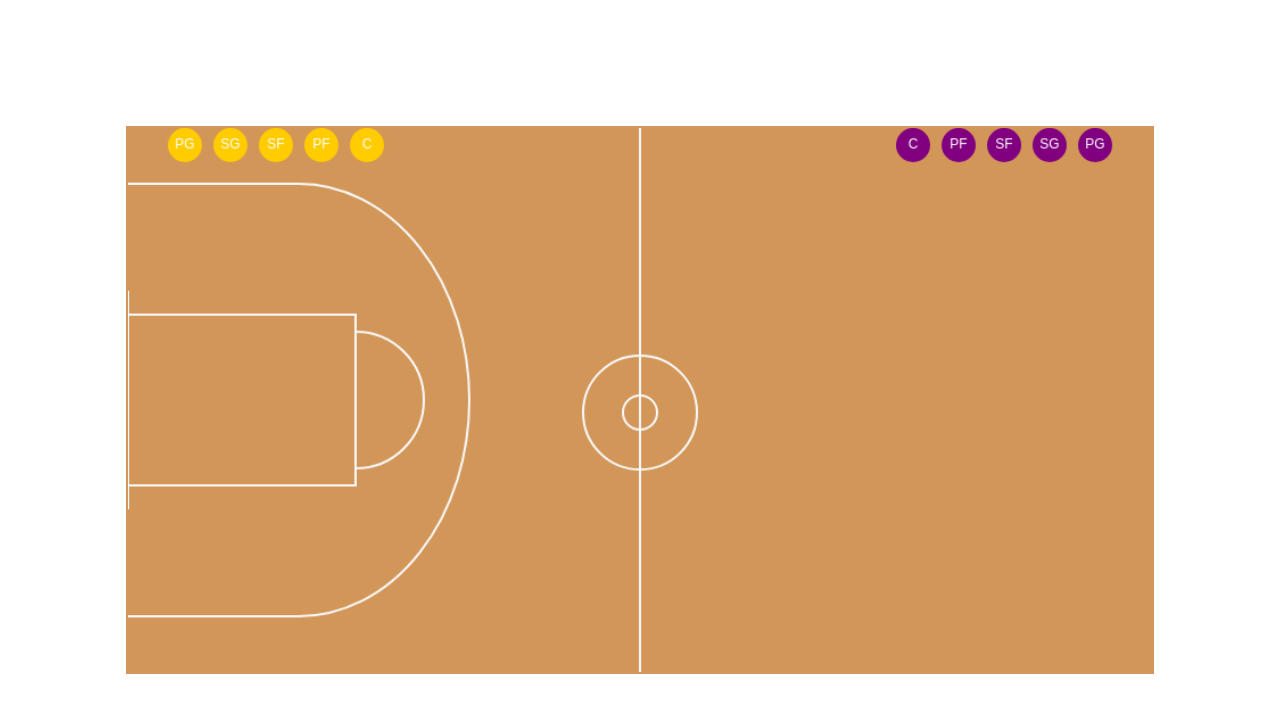
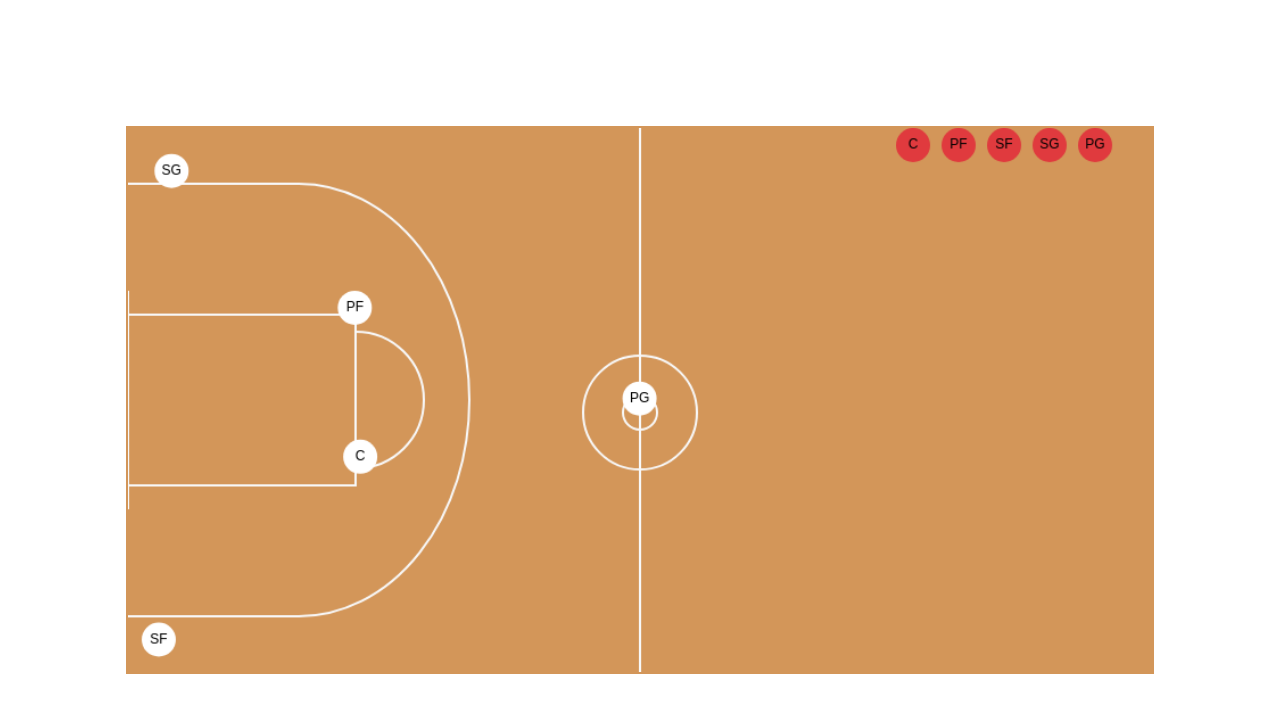
Before and after one commit to brianiruka/hoops_sim, a plain HTML site: page index.html in a window 1280 px wide. Drawn offline with Linux system fonts and the light colour scheme.

Commit message:
add court zones, add collision physics, update play and physics rules

```diff
--- /dev/null
+++ b/collisions.js
@@ -0,0 +1,33 @@
+        // Check if two players collide
+        function playersCollide(player1, player2) {
+            const distance = Math.sqrt(
+                (player1.x - player2.x) ** 2 + (player1.y - player2.y) ** 2
+            );
+
+            return distance < 30; // Adjust the collision threshold as needed
+        }
+
+        // Handle collisions between players
+        function handleCollisions() {
+            for (let i = 0; i < players.length; i++) {
+                for (let j = i + 1; j < players.length; j++) {
+                    const player1 = players[i];
+                    const player2 = players[j];
+
+                    if (playersCollide(player1, player2)) {
+                        // Adjust player positions based on collision
+                        const dx = player2.x - player1.x;
+                        const dy = player2.y - player1.y;
+                        const angle = Math.atan2(dy, dx);
+                        const distance = Math.sqrt(dx ** 2 + dy ** 2);
+                        const overlap = 30 - distance;
+
+                        player1.x -= overlap * Math.cos(angle);
+                        player1.y -= overlap * Math.sin(angle);
+
+                        player2.x += overlap * Math.cos(angle);
+                        player2.y += overlap * Math.sin(angle);
+                    }
+                }
+            }
+        }
--- a/court.js
+++ b/court.js
@@ -1,5 +1,68 @@
  canvas = document.getElementById("basketballCourt");
  ctx = canvas.getContext("2d");
+
+ const courtZones = {
+     centerCircle: {
+         x: 450,
+         y: 239
+     },
+     leftBottomCorner: {
+         x: 26,
+         y: 450
+     },
+     leftTopCorner: {
+         x: 37,
+         y: 37
+     },
+     leftBottomLowPost: {
+         x: 37,
+         y: 336
+     },
+     leftTopLowPost: {
+         x: 37,
+         y: 139
+     },
+     leftRestrictedArea: {
+         x: 37,
+         y: 230
+     },
+     leftBottomWing: {
+         x: 220,
+         y: 430
+     },
+     leftTopWing: {
+         x: 220,
+         y: 30
+     },
+     leftBottomElbow: {
+         x: 200,
+         y: 316
+     },
+     leftTopElbow: {
+         x: 200,
+         y: 158
+     },
+     leftTopOfKey: {
+         x: 268,
+         y: 238
+     },
+     leftLane: {
+         x: 130,
+         y: 240
+     },
+     leftTopTPL: {
+         x: 300,
+         y: 121
+     },
+     leftCenterTPL: {
+         x: 325,
+         y: 235
+     },
+     leftLaneTPL: {
+         x: 304,
+         y: 345
+     },
+ };
 
  function drawCourt() {
      // Draw basketball court
@@ -37,6 +100,15 @@
 
      // Draw mirrored version of the key on the other end of the court
      drawMirroredKey(450, canvas.height / 2, 30, 190, 2); // Adjust the dimensions as needed
+
+     // Draw transparent squares for each court zone
+     //  for (const zone in courtZones) {
+     //      if (courtZones.hasOwnProperty(zone)) {
+     //          const coordinates = courtZones[zone];
+     //          drawTransparentSquare(coordinates.x, coordinates.y, 50); // Adjust the size as needed
+     //      }
+     //  }
+ }
 
  // Function to draw a mirrored version of the key
  function drawMirroredKey(x, y, width, height, lineWidth) {
@@ -80,4 +152,15 @@
      ctx.stroke();
      ctx.closePath();
  }
- };
+
+
+
+ // Function to draw a transparent square
+ function drawTransparentSquare(x, y, size) {
+     ctx.beginPath();
+     ctx.globalAlpha = 0.5; // Set transparency level (0 = fully transparent, 1 = fully opaque)
+     ctx.fillStyle = "blue"; // Set the color of the square
+     ctx.fillRect(x - size / 2, y - size / 2, size, size);
+     ctx.globalAlpha = 1; // Reset transparency to default
+     ctx.closePath();
+ }
--- a/index.html
+++ b/index.html
@@ -24,15 +24,20 @@
       height="478"
       style="width: 80%"
     ></canvas>
+    <div id="zoneInfo"></div>
+
     <script src="court.js" defer></script>
     <script src="players.js" defer></script>
     <script src="movement.js" defer></script>
+    <script src="plays.js" defer></script>
+    <script src="collisions.js" defer></script>
 
     <script>
       window.addEventListener("DOMContentLoaded", function () {
         // Function to update and draw the game state
         function updateAndDraw() {
           movePlayers();
+          handleCollisions();
           // Clear the canvas
           ctx.clearRect(0, 0, canvas.width, canvas.height);
           drawCourt();
@@ -63,9 +68,10 @@
               (mouseX - player.x) ** 2 + (mouseY - player.y) ** 2
             );
             if (distance <= 15) {
-              movePlayerTo(player, canvas);
+              //movePlayerTo(player, canvas);
             }
           }
+          console.log(mouseX, mouseY);
         });
       });
     </script>
--- a/movement.js
+++ b/movement.js
@@ -1,27 +1,28 @@
 // Function to move a player to a random spot
-function movePlayerTo(player, canvas) {
-    player.isMoving = true;
-    player.destinationX = Math.random() * canvas.width;
-    player.destinationY = Math.random() * canvas.height;
+function movePlayerTo(player, destination, canvas) {
+    player.state = "moving";
+    player.destinationX = destination.x
+    player.destinationY = destination.y;
 }
 
 // Function to move players randomly
 function movePlayers() {
     for (const player of players) {
-        if (player.isMoving) {
+        if (player.state == "moving") {
 
             // Move towards the destination
-            const speed = player.getMovementSpeed();
+            let speed = player.getMovementSpeed();
             const dx = player.destinationX - player.x
             const dy = player.destinationY - player.y;
             const distance = Math.sqrt(dx * dx + dy * dy);
 
             if (distance > speed) {
-                player.x += (dx / distance) * speed + getRandomBetween(-.5, .5);;
+                player.x += (dx / distance) * speed + getRandomBetween(-.5, .5);
                 player.y += (dy / distance) * speed + getRandomBetween(-.5, .5);
             } else {
                 // Player reached the destination, stop moving
-                player.isMoving = false;
+                player.x += getRandomBetween(-.1, .1);
+                player.y += getRandomBetween(-.1, .1);
             }
         }
     }
--- a/players.js
+++ b/players.js
@@ -1,28 +1,53 @@
+const PLAYER_SIZE = 15;
 // Base Player constructor
-function Player(x, y) {
+class Player {
+    constructor(x, y) {
         this.x = x;
         this.y = y;
         this.isMoving = false;
         this.destinationX = x;
         this.destinationY = y;
         this.team = null; // Initially no team
+        this.matchup = null; //Initially no matchup
+        this.isBallHandler = false; // Initially no ball
+    }
+    // Method to get movement speed based on player's position
+    getMovementSpeed() {
+        switch (this.position) {
+            case 'pg':
+                return 3; // Faster speed for point guards
+            case 'sg':
+                return 2.5;
+            case 'sf':
+                return 2;
+            case 'pf':
+                return 1.5;
+            case 'c':
+                return 1; // Slower speed for centers
+            default:
+                return 2; // Default speed if position is not specified
+        }
+    }
 }
 // Team constructor
-function Team(name, color) {
+class Team {
+    constructor(name, color) {
         this.name = name;
         this.color = color;
         this.players = []; // Array to store players
         this.isOnOffense = false;
+        this.currentPlay = null;
+    }
+    // Method to switch the team's state between offense and defense
+    switchState() {
+        this.isOnOffense = !this.isOnOffense;
+    }
 }
 
-// Method to switch the team's state between offense and defense
-Team.prototype.switchState = function () {
-    this.isOnOffense = !this.isOnOffense;
-};
 
 // Function to create a player and add it to a team
 function createPlayer(team, x, y, position) {
-    const player = new Player(x, y, team.color);
+    const player = new Player(x, y);
     player.team = team;
     player.color = team.color;
     player.position = position;
@@ -32,8 +57,8 @@ function createPlayer(team, x, y, position) {
 }
 const players = []; // Array to store players
 // Create two teams
-const teamA = new Team('Team A', '#ffcc00');
-const teamB = new Team('Team B', '#800080');
+const teamA = new Team('Team A', '#fff');
+const teamB = new Team('Team B', '#e03a3e');
 
 // Create players and assign them to teams
 const player1 = createPlayer(teamA, 50, 15, "pg");
@@ -50,32 +75,14 @@ const player10 = createPlayer(teamB, 690, 15, "c");
 // Function to draw a player
 function drawPlayer(player) {
     ctx.beginPath();
-    ctx.arc(player.x, player.y, 15, 0, 2 * Math.PI);
+    ctx.arc(player.x, player.y, PLAYER_SIZE, 0, 2 * Math.PI);
     ctx.fillStyle = player.color;
     ctx.fill();
     ctx.closePath();
 
-    ctx.fillStyle = '#ffffff';
+    ctx.fillStyle = '#000';
     ctx.font = '12px Arial';
     ctx.textAlign = 'center';
     ctx.textBaseline = 'middle';
     ctx.fillText(player.position.toUpperCase(), player.x, player.y);
 }
-
-// Method to get movement speed based on player's position
-Player.prototype.getMovementSpeed = function () {
-    switch (this.position) {
-        case 'pg':
-            return 3; // Faster speed for point guards
-        case 'sg':
-            return 2.5;
-        case 'sf':
-            return 2;
-        case 'pf':
-            return 1.5;
-        case 'c':
-            return 1; // Slower speed for centers
-        default:
-            return 2; // Default speed if position is not specified
-    }
-};
--- /dev/null
+++ b/plays.js
@@ -0,0 +1,41 @@
+class Play {
+    constructor(name, team, playerPositions) {
+        this.name = name; // Name of the play
+        this.team = team; // Team running the play (Team A or Team B)
+        this.playerPositions = playerPositions; // Player positions in the play
+    }
+
+    run() {
+        // Logic to execute the play
+        console.log(`Running play: ${this.name} for ${this.team}`);
+        console.log('Player positions:');
+        this.playerPositions.forEach((position) => {
+            movePlayerTo(position.player, position.location, canvas);
+        });
+        // Additional play logic can be added here
+    }
+}
+
+const pnR = new Play('Pick and Roll', teamA, [{
+        player: player1,
+        location: courtZones.centerCircle
+    },
+    {
+        player: player2,
+        location: courtZones.leftTopCorner
+    },
+    {
+        player: player3,
+        location: courtZones.leftBottomCorner
+    },
+    {
+        player: player4,
+        location: courtZones.leftTopElbow
+    },
+    {
+        player: player5,
+        location: courtZones.leftBottomElbow
+    }
+]);
+
+pnR.run();
```
Lines whose indentation alone changed are shown as unchanged.
